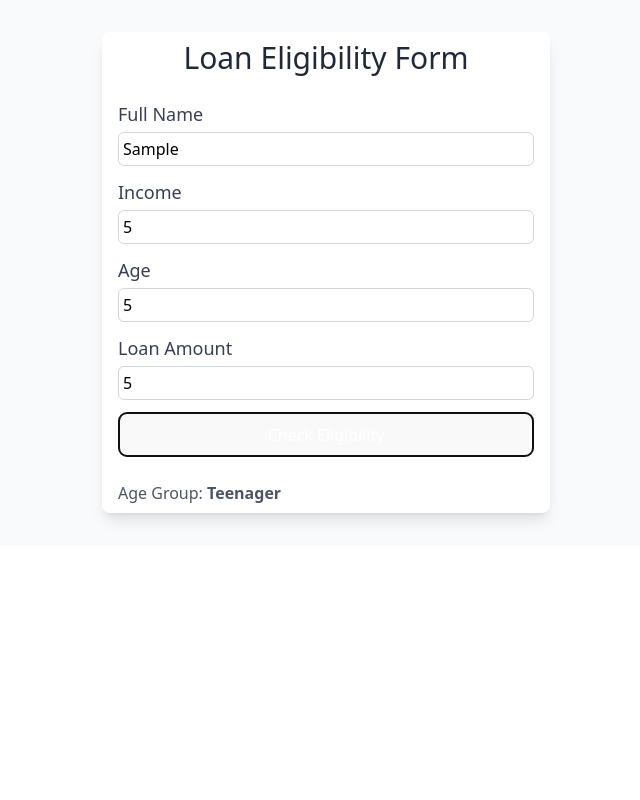
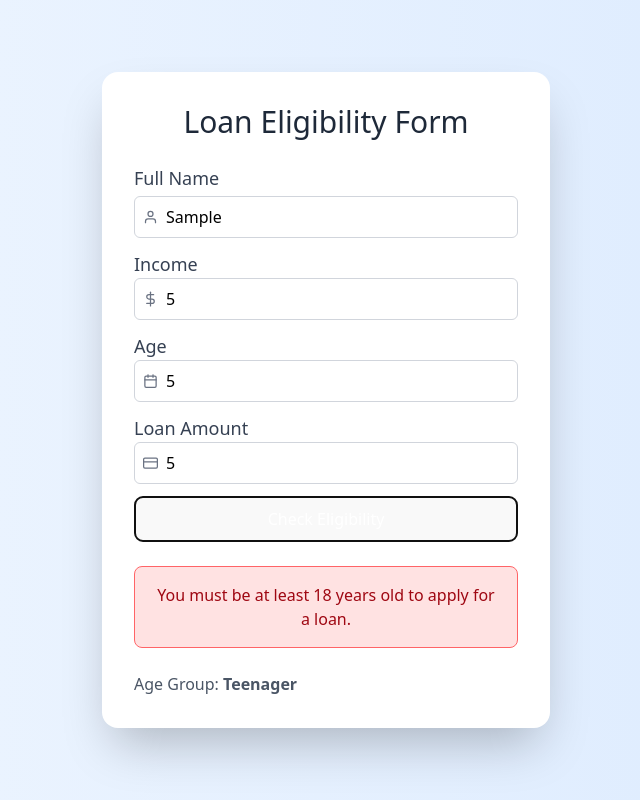
Before and after one commit to AdibaFaiyaz/LoanCheck, a React (Vite) app in the folder frontend/: page /loan-eligibility in a window 1280 px wide. Both pictures are taken after typing "Sample", "5", "5", "5" into the empty fields and a click on the button "Check Eligibility". Shown: the whole page, without its empty margins (314-954 px from the left). Built offline with nearby package versions, Linux system fonts and the light colour scheme.

Commit message:
Eligibility Form UI Enhancement

```diff
--- a/frontend/src/index.css
+++ b/frontend/src/index.css
@@ -1,8 +1,24 @@
 
 @import "tailwindcss";
-@tailwind base;
-@tailwind components;
-@tailwind utilities;
+
+@import "tailwindcss";
+
+@layer utilities {
+  @keyframes fade-in-down {
+    0% {
+      opacity: 0;
+      transform: translateY(-20px);
+    }
+    100% {
+      opacity: 1;
+      transform: translateY(0);
+    }
+  }
+  .animate-fade-in-down {
+    animation: fade-in-down 0.5s ease-out;
+  }
+}
+
 
 :root {
   font-family: system-ui, Avenir, Helvetica, Arial, sans-serif;
--- a/frontend/src/pages/EligibilityForm.tsx
+++ b/frontend/src/pages/EligibilityForm.tsx
@@ -1,98 +1,152 @@
-// src/pages/LoanEligibilityForm.tsx
-import React, { useState } from 'react';
+// src/pages/EligibilityForm.tsx
+import React, { useState } from "react";
+import { FiUser, FiDollarSign, FiCalendar, FiCreditCard } from "react-icons/fi";
 
 const LoanEligibilityForm = () => {
   const [formData, setFormData] = useState({
-    name: '',
-    income: '',
-    age: '',
-    loanAmount: ''
+    name: "",
+    income: "",
+    age: "",
+    loanAmount: "",
   });
 
   const handleChange = (e: React.ChangeEvent<HTMLInputElement>) => {
     setFormData({ ...formData, [e.target.name]: e.target.value });
   };
 
+  const [result, setResult] = useState<string | null>(null);
+
   const handleSubmit = (e: React.FormEvent) => {
     e.preventDefault();
-    // For now, just log the data to the console
-    console.log(formData);
+
+    const income = Number(formData.income);
+    const age = Number(formData.age);
+    const loanAmount = Number(formData.loanAmount);
+
+    let eligibilityMessage = "";
+
+    // Eligibility checks without internal conditions being shown
+    if (age < 18) {
+      eligibilityMessage =
+        "You must be at least 18 years old to apply for a loan.";
+    } else if (income < 20000) {
+      eligibilityMessage = "Your income is too low to be eligible.";
+    } else if (loanAmount > income * 10) {
+      eligibilityMessage =
+        "Requested loan amount is too high based on your income.";
+    } else {
+      eligibilityMessage = "You are eligible for the loan!";
+    }
+
+    setResult(eligibilityMessage); // This will only show the final eligibility message.
   };
 
   const getAgeGroup = (age: number) => {
     if (age < 18) {
-      return 'Teenager';
+      return "Teenager";
     } else if (age >= 18 && age < 60) {
-      return 'Adult';
+      return "Adult";
     } else {
-      return 'Old-Aged';
+      return "Old-Aged";
     }
   };
 
   return (
-    <div className='min-w-screen min-h-screen'>
-    <div className="min-h-1/3 bg-gray-50 flex items-center justify-center py-8 px-4">
-      <div className="max-w-md w-full bg-white px-4 py-2 rounded-lg shadow-lg">
-
-
+    <div className="min-w-screen min-h-screen">
+      <div className="min-h-screen bg-gradient-to-r from-blue-50 to-blue-100 flex items-center justify-center px-4 py-12">
+        <div className="w-full max-w-md bg-white rounded-2xl shadow-2xl p-8 animate-fade-in-down transition duration-700 ease-out">
           <p className=" text-3xl  text-center text-gray-800 mb-6">
             Loan Eligibility Form
           </p>
           <form onSubmit={handleSubmit} className="space-y-3">
-
             <div>
-            <label className="block text-lg font-medium text-gray-700">Full Name</label>
+              <label className="block text-lg font-medium text-gray-700 mb-1">
+                Full Name
+              </label>
+              <div className="flex items-center border border-gray-300 rounded-md p-2 focus-within:ring-2 focus-within:ring-blue-500">
+                <FiUser className="text-gray-500 mr-2" />
                 <input
                   type="text"
                   name="name"
                   value={formData.name}
                   onChange={handleChange}
-              className="mt-1 p-1 border text-black border-gray-300 rounded-md w-full focus:outline-none focus:ring-2 focus:ring-green-500"
+                  className="w-full outline-none text-black"
                   required
                 />
               </div>
+            </div>
+
             <div>
-            <label className="block text-lg font-medium text-gray-700">Income</label>
+              <label className="block text-lg font-medium text-gray-700">
+                Income
+              </label>
+              <div className="flex items-center border border-gray-300 rounded-md p-2 focus-within:ring-2 focus-within:ring-blue-500">
+                <FiDollarSign className="text-gray-500 mr-2" />
                 <input
                   type="number"
                   name="income"
                   value={formData.income}
                   onChange={handleChange}
-              className="mt-1 p-1 border text-black border-gray-300 rounded-md w-full focus:outline-none focus:ring-2 focus:ring-blue-500"
+                  className="w-full outline-none text-black"
                   required
                 />
               </div>
+            </div>
+
             <div>
-            <label className="block text-lg font-medium text-gray-700">Age</label>
+              <label className="block text-lg font-medium text-gray-700">
+                Age
+              </label>
+              <div className="flex items-center border border-gray-300 rounded-md p-2 focus-within:ring-2 focus-within:ring-blue-500">
+                <FiCalendar className="text-gray-500 mr-2" />
                 <input
                   type="number"
                   name="age"
                   value={formData.age}
                   onChange={handleChange}
-              className="mt-1 p-1 border text-black border-gray-300 rounded-md w-full focus:outline-none focus:ring-2 focus:ring-blue-500"
+                  className="w-full outline-none text-black"
                   required
                 />
               </div>
+            </div>
             <div>
-            <label className="block text-lg font-medium text-gray-700">Loan Amount</label>
+              <label className="block text-lg font-medium text-gray-700">
+                Loan Amount
+              </label>
+              <div className="flex items-center border border-gray-300 rounded-md p-2 focus-within:ring-2 focus-within:ring-blue-500">
+                <FiCreditCard className="text-gray-500 mr-2" />
                 <input
                   type="number"
                   name="loanAmount"
                   value={formData.loanAmount}
                   onChange={handleChange}
-              className="mt-1 p-1 border text-black border-gray-300 rounded-md w-full focus:outline-none focus:ring-2 focus:ring-blue-500"
+                  className="w-full outline-none text-black"
                   required
                 />
+              </div>
             </div>
             <div className="flex justify-between items-center">
               <button
                 type="submit"
-              className="w-full bg-blue-600 text-white py-3 px-6 rounded-md hover:bg-blue-700 transition duration-300"
+                className="w-full bg-blue-600 text-white py-3 px-6 rounded-lg font-medium hover:bg-blue-700 transition duration-300"
               >
                 Check Eligibility
               </button>
             </div>
           </form>
+          {result && (
+            <div
+              className={`mt-6 p-4 rounded-lg text-center font-medium ${
+                result.includes("eligible")
+                  ? "bg-green-100 text-green-800 border border-green-400"
+                  : "bg-red-100 text-red-800 border border-red-400"
+              }`}
+            >
+              {result}
+            </div>
+          )}
+
+
           <div className="mt-6">
             {formData.age && (
               <p className="text-gray-600">
```
Also changed, not shown: frontend/package.json (+6 -2 lines), 1 other file (tests, documents, lock files or other folders). Lines whose indentation alone changed are shown as unchanged.
